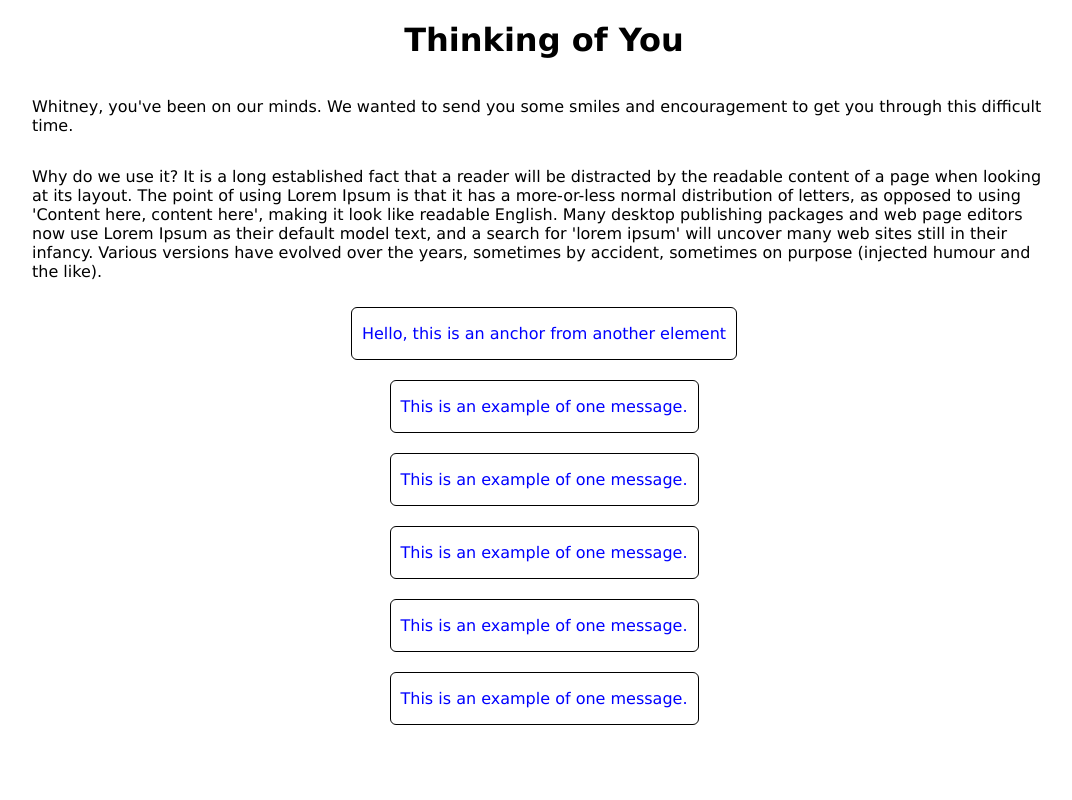
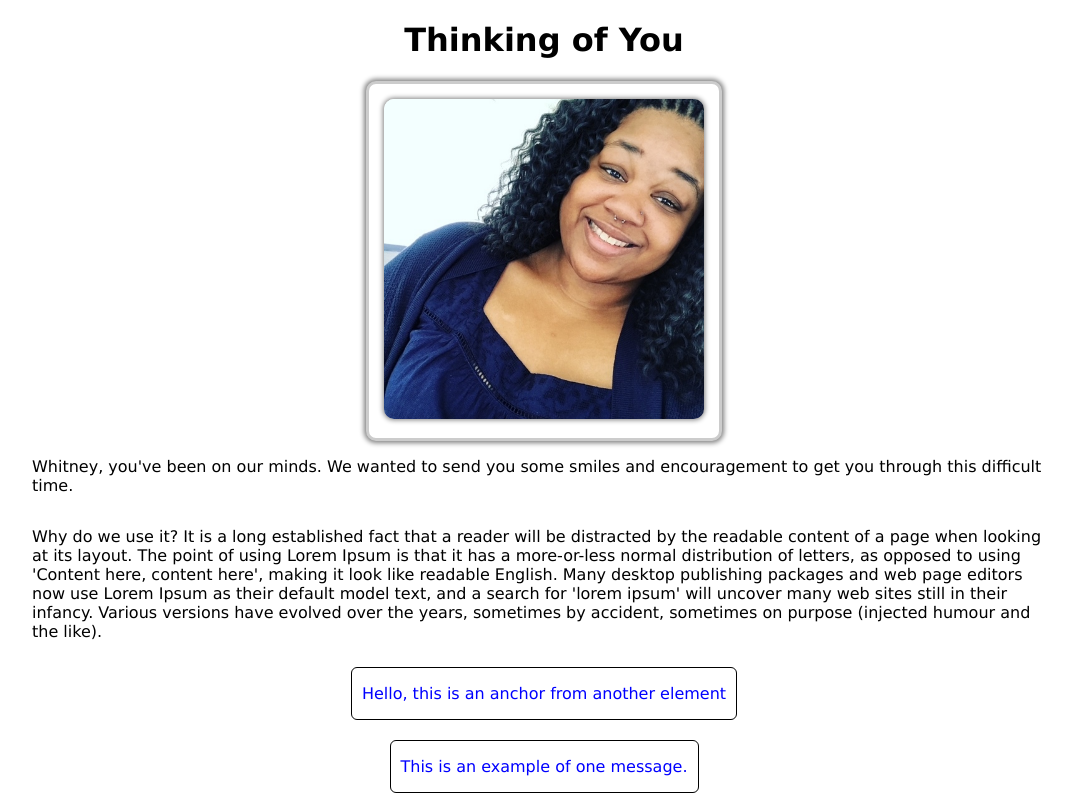
Before and after one commit to bryanakitchen/get-well, a React app: page / in a window 1280 px wide. Shown: the top 800 px of the page, without its empty margins (96-1168 px from the left). Built offline with nearby package versions, Linux system fonts and the light colour scheme.

Commit message:
add whitney photo

```diff
--- a/src/components/app/App.jsx
+++ b/src/components/app/App.jsx
@@ -2,6 +2,7 @@ import React, { Component } from 'react';
 import AOS from 'aos';
 import 'aos/dist/aos.css';
 import styles from './App.module.css';
+import whitney from '../../../public/whitney.jpeg'
 
 AOS.init({ duration: 800 })
 
@@ -12,6 +13,9 @@ export default class App extends Component {
       <div className={styles.root}>
         <div data-aos="fade-up" className={styles.home}>
           <h1>Thinking of You</h1>
+          <div className={styles.frame}>
+            <img className={styles.whitneyImage} src={whitney} alt='whitney' />
+          </div>
           <p>Whitney, you've been on our minds. We wanted to send you some smiles and encouragement to get you through this difficult time.</p>
 
           <p>Why do we use it?
--- a/src/components/app/App.module.css
+++ b/src/components/app/App.module.css
@@ -26,3 +26,21 @@ body, .root {
     margin: 10px;
     padding: 0px 10px;
 }
+
+.frame {
+    width: 20em;
+    height: auto;
+    border: 3px solid #ccc;
+    border-radius: 10px;
+    background: white;
+    margin: auto;
+    padding: 15px 15px;
+    box-shadow: 0px 0px 5px 2px gray;
+}
+
+.whitneyImage {
+    width: 100%;
+    height: 100%;
+    border-radius: 10px;
+    box-shadow: 0px 0px 5px 1px gray;
+}
```
Also changed, not shown: public/whitney.jpeg (added), 1 other file (tests, documents, lock files or other folders).
